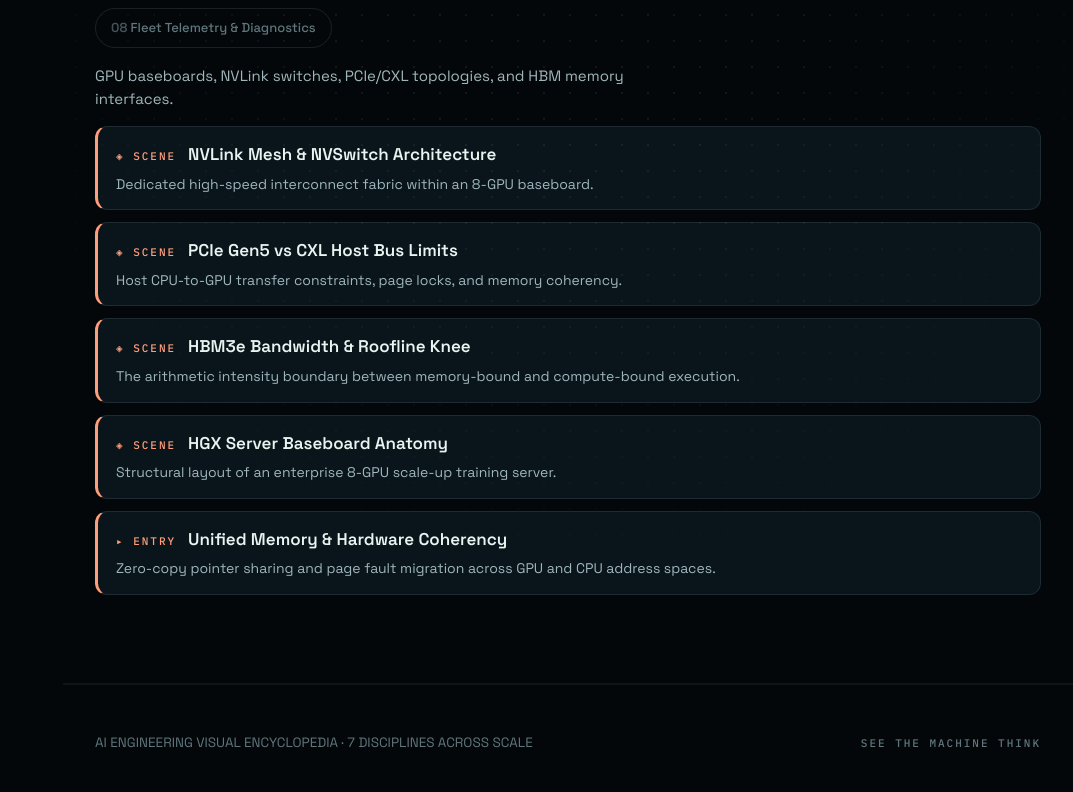
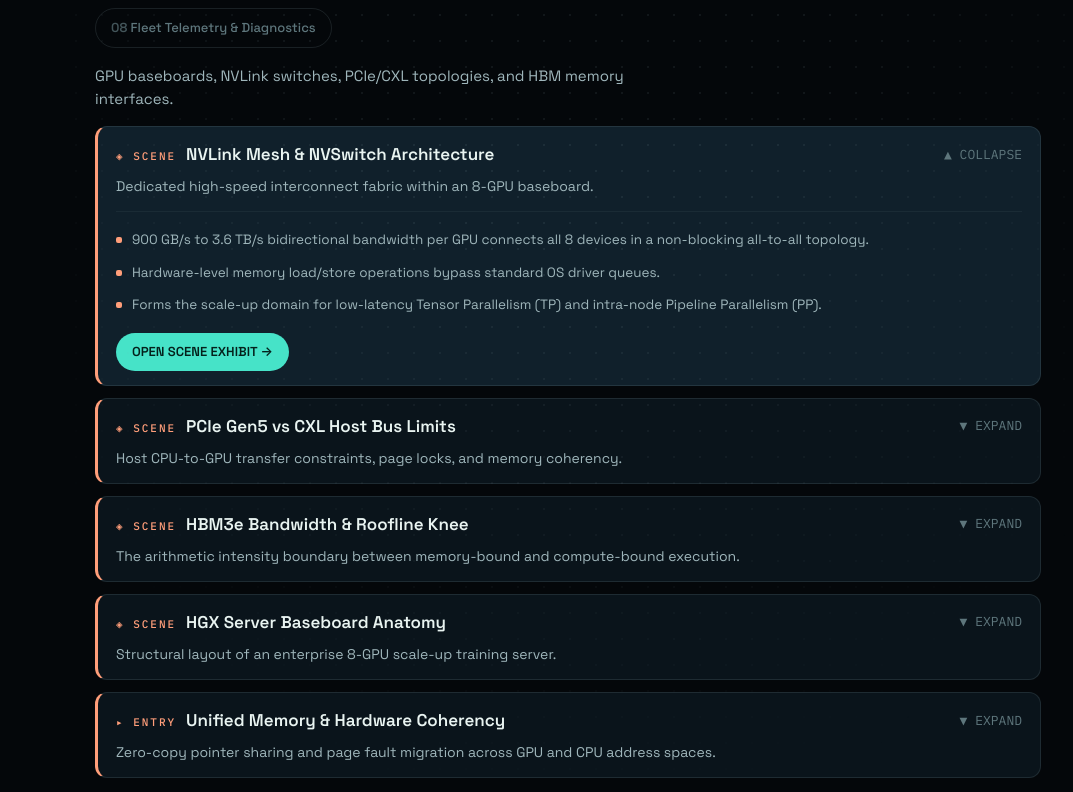
Before and after one commit to mailtotanvir/AI-Engineering-Visual-Guide, a Next.js app: page /infra/atlas in a window 1280 px wide. Shown: the part 808-1600 px from the top of the page, without its empty margins (207-1280 px from the left). Built offline with nearby package versions, Linux system fonts and the light colour scheme.

Commit message:
fix(infra): resolve text contrast, format math formulas with clean unicode notation, enhance atlas card interactivity

```diff
--- a/components/infra/InfraAtlasBrowser.tsx
+++ b/components/infra/InfraAtlasBrowser.tsx
@@ -17,7 +17,7 @@ const DOMAIN_COLORS: Record<string, string> = {
 
 export default function InfraAtlasBrowser() {
   const [domain, setDomain] = useState("silicon-node");
-  const [openId, setOpenId] = useState<string | null>(null);
+  const [openId, setOpenId] = useState<string | null>("t-nvlink-topology");
   const topics = INFRA_TOPICS.filter((t) => t.domain === domain);
 
   return (
@@ -32,7 +32,8 @@ export default function InfraAtlasBrowser() {
             style={domain === d.id ? { borderColor: DOMAIN_COLORS[d.id], color: DOMAIN_COLORS[d.id] } : undefined}
             onClick={() => {
               setDomain(d.id);
-              setOpenId(null);
+              const firstTopic = INFRA_TOPICS.find((t) => t.domain === d.id);
+              setOpenId(firstTopic ? firstTopic.id : null);
             }}
           >
             <b style={{ opacity: 0.7 }}>{d.num}</b>&nbsp;{d.name}
@@ -49,35 +50,58 @@ export default function InfraAtlasBrowser() {
           const open = openId === t.id;
           const color = DOMAIN_COLORS[t.domain] || "#FF9E7A";
           return (
-            <article key={t.id} className={"topicCard" + (open ? " open" : "")} style={{ borderLeftColor: color }}>
+            <article
+              key={t.id}
+              className={"topicCard" + (open ? " open" : "")}
+              style={{
+                borderLeftColor: color,
+                cursor: "pointer",
+                transition: "all 0.2s ease",
+                background: open ? "var(--bg3)" : "var(--bg2)",
+              }}
+              onClick={() => setOpenId(open ? null : t.id)}
+            >
               <header
                 role="button"
                 tabIndex={0}
                 aria-expanded={open}
-                onClick={() => setOpenId(open ? null : t.id)}
                 onKeyDown={(e) => (e.key === "Enter" || e.key === " ") && (e.preventDefault(), setOpenId(open ? null : t.id))}
-                style={{ display: "flex", alignItems: "baseline", gap: 12, cursor: "pointer" }}
+                style={{ display: "flex", alignItems: "center", gap: 12, justifyContent: "space-between" }}
               >
-                <span className="kicker" style={{ color }}>{t.kind === "scene" ? "◈ SCENE" : "▸ ENTRY"}</span>
-                <h3 style={{ margin: 0, fontSize: 17, fontWeight: 600, flex: 1 }}>{t.title}</h3>
+                <div style={{ display: "flex", alignItems: "baseline", gap: 10, flex: 1 }}>
+                  <span className="kicker" style={{ color }}>{t.kind === "scene" ? "◈ SCENE" : "▸ ENTRY"}</span>
+                  <h3 style={{ margin: 0, fontSize: 17, fontWeight: 600, color: "var(--ink)" }}>{t.title}</h3>
+                </div>
+                <span style={{ color: "var(--ink3)", fontSize: 13, fontFamily: "var(--font-m)" }}>
+                  {open ? "▲ COLLAPSE" : "▼ EXPAND"}
+                </span>
               </header>
-              <p style={{ margin: "6px 0 0", color: "var(--ink2)", fontSize: 14 }}>{t.summary}</p>
+
+              <p style={{ margin: "8px 0 0", color: "var(--ink2)", fontSize: 14 }}>{t.summary}</p>
+
               {open && (
-                <ul style={{ margin: "12px 0 0", padding: 0, listStyle: "none" }}>
-                  {t.points.map((pt) => (
-                    <li key={pt} style={{ display: "flex", gap: 10, padding: "5px 0", fontSize: 13.5, color: "var(--ink2)" }}>
-                      <i style={{ width: 6, height: 6, borderRadius: 2, background: color, flexShrink: 0, marginTop: 7 }} />
-                      {pt}
-                    </li>
-                  ))}
+                <div style={{ marginTop: 14, paddingTop: 12, borderTop: "1px solid var(--hair2)" }}>
+                  <ul style={{ margin: 0, padding: 0, listStyle: "none" }}>
+                    {t.points.map((pt) => (
+                      <li key={pt} style={{ display: "flex", gap: 10, padding: "6px 0", fontSize: 13.5, color: "var(--ink2)", lineHeight: 1.5 }}>
+                        <i style={{ width: 6, height: 6, borderRadius: 2, background: color, flexShrink: 0, marginTop: 7 }} />
+                        <span>{pt}</span>
+                      </li>
+                    ))}
+                  </ul>
                   {t.kind === "scene" && t.scene && (
-                    <li style={{ paddingTop: 10 }}>
-                      <Link className="linkArrow" href={`/infra/scenes/${t.scene}/`}>
-                        OPEN THE EXHIBIT →
+                    <div style={{ marginTop: 12 }}>
+                      <Link
+                        className="btn btnPrimary btnSm"
+                        href={`/infra/scenes/${t.scene}/`}
+                        onClick={(e) => e.stopPropagation()}
+                        style={{ display: "inline-flex", alignItems: "center", gap: 6 }}
+                      >
+                        OPEN SCENE EXHIBIT →
                       </Link>
-                    </li>
+                    </div>
                   )}
-                </ul>
+                </div>
               )}
             </article>
           );
--- a/components/infra/InfraShell.tsx
+++ b/components/infra/InfraShell.tsx
@@ -58,7 +58,7 @@ export default function InfraShell({
               <span className="configChip">{note.module}</span>
             </div>
 
-            <h3 style={{ fontSize: 22, marginTop: 0, marginBottom: "var(--s3)", color: "var(--ink1)" }}>{note.title}</h3>
+            <h3 style={{ fontSize: 22, marginTop: 0, marginBottom: "var(--s3)", color: "var(--ink)" }}>{note.title}</h3>
             <p style={{ fontSize: 16, lineHeight: 1.6, color: "var(--ink2)", marginBottom: "var(--s4)" }}>{note.overview}</p>
 
             <div style={{ display: "grid", gap: "var(--s4)", gridTemplateColumns: "repeat(auto-fit, minmax(280px, 1fr))", marginBottom: "var(--s4)" }}>
--- a/components/infra/scenesB.tsx
+++ b/components/infra/scenesB.tsx
@@ -51,7 +51,7 @@ export function GangSchedulingKueue() {
 
         <div style={{ background: "var(--bg3)", padding: 14, borderRadius: 8 }}>
           <div style={{ fontSize: 12, color: "var(--ink2)" }}>ALLOCATION MECHANISM</div>
-          <p style={{ margin: "4px 0 0 0", fontSize: 13, color: "var(--ink1)", lineHeight: 1.4 }}>
+          <p style={{ margin: "4px 0 0 0", fontSize: 13, color: "var(--ink)", lineHeight: 1.4 }}>
             {isGangActive
               ? "All 24 ranks scheduled simultaneously. If full quota is unavailable, job waits in queue without holding GPUs idle."
               : "Partial scheduling assigns 16 ranks to Job 3 while 8 ranks are missing. All jobs freeze waiting for ranks."}
--- a/styles/tokens.css
+++ b/styles/tokens.css
@@ -1,6 +1,6 @@
 :root{
   --bg0:#04070A;--bg1:#060C11;--bg2:#0A141B;--bg3:#10202B;
-  --ink:#E9F4F1;--ink2:#9FB6BB;--ink3:#5E767C;
+  --ink:#E9F4F1;--ink1:#E9F4F1;--ink2:#9FB6BB;--ink3:#5E767C;
   --hair:rgba(159,182,187,.14);--hair2:rgba(159,182,187,.07);
   --teal:#46E3C8;--cyan:#5CC8FF;--iris:#A48FFF;--gold:#FFC46B;--rose:#FF7FA5;--lime:#7BE495;
   --teal-dim:rgba(70,227,200,.14);--cyan-dim:rgba(92,200,255,.13);--iris-dim:rgba(164,143,255,.14);
```
Also changed, not shown: components/infra/scenes.tsx (+12 -12 lines), content/infra/notes.ts (+24 -24 lines).
